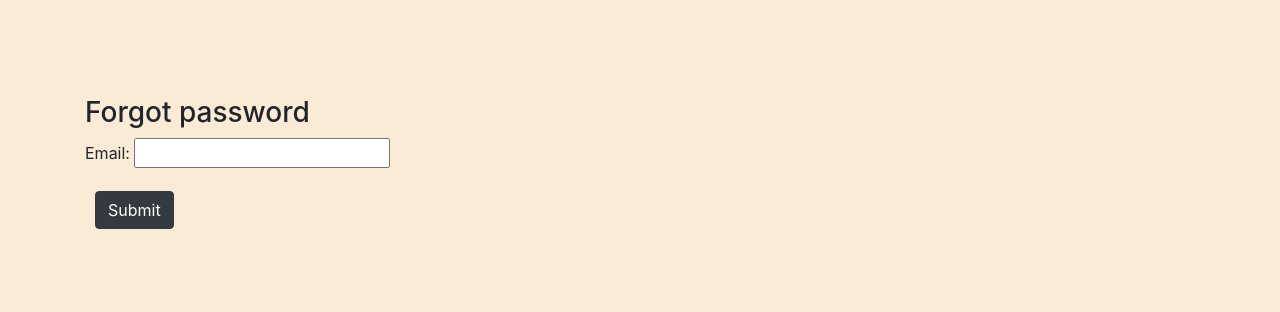
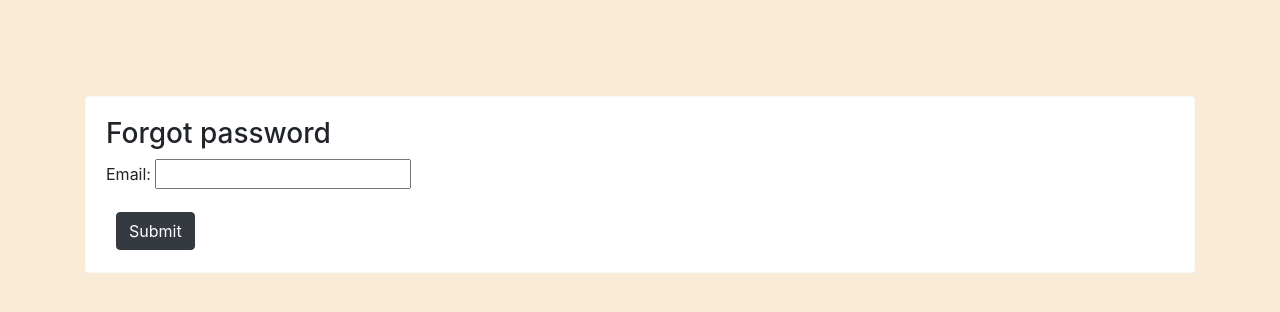
Before and after one commit to liminm/MensaMeet, a Django app: page /password_reset/ in a window 1280 px wide. Shown: the top 312 px of the page. Run offline with Django 3.2, Linux system fonts and the light colour scheme; some libraries are stand-ins or nearby versions.

Commit message:
password reset form unfinished

```diff
--- a/users/templates/users/passwordReset/password_reset_form.html
+++ b/users/templates/users/passwordReset/password_reset_form.html
@@ -1,6 +1,9 @@
 {% extends 'mensameet/base.html' %}
 
 {% block content %}
+  <div class = " card border-light rounded mb-3">
+    <div class="card-body">
+      <div class="content-section">
         <h3>Forgot password</h3>
         <form method="post">
           {% csrf_token %}
@@ -9,4 +12,7 @@
               <button type='submit' class="btn btn-custom btn-dark edit">Submit</button>
           </form>
         </form>
+      </div>
+    </div>
+  </div>
 {% endblock %}
```
Lines whose indentation alone changed are shown as unchanged.
